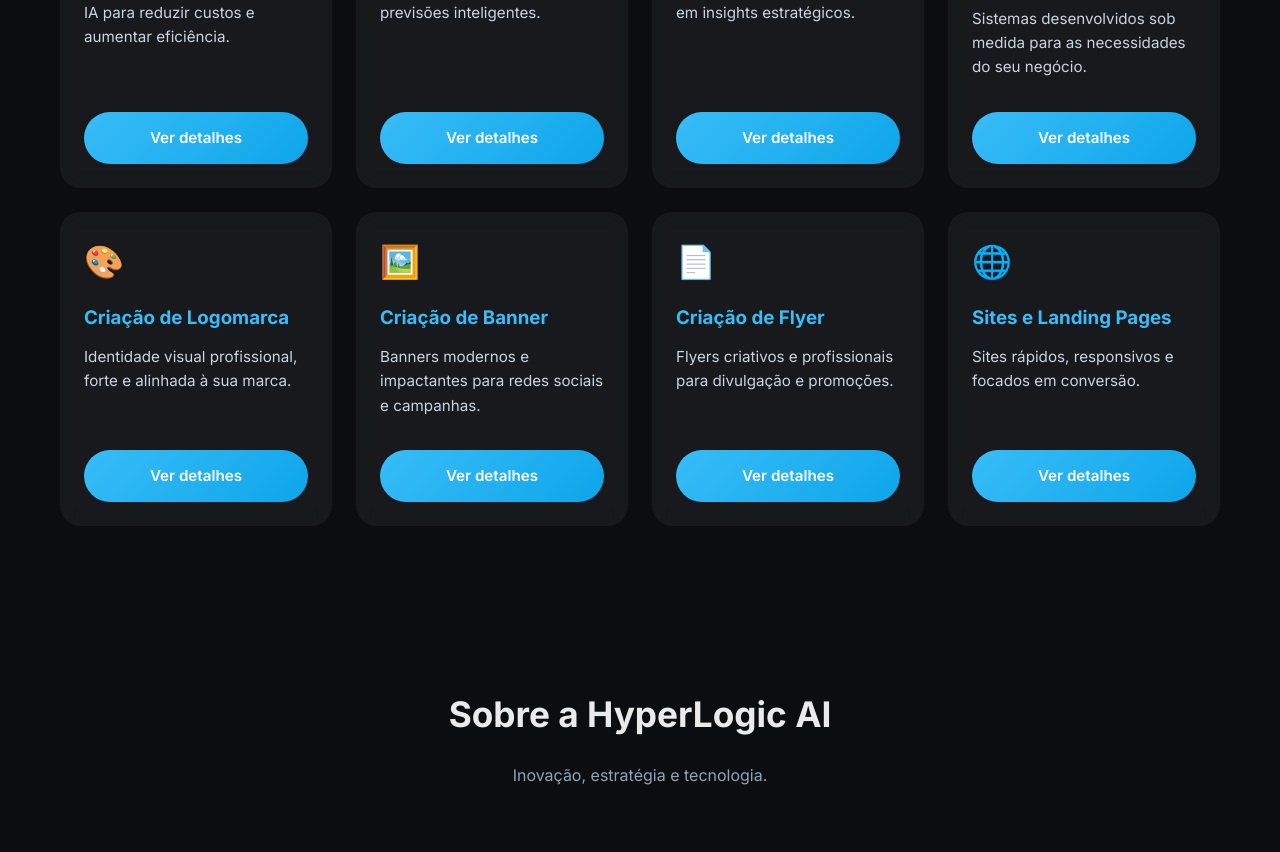
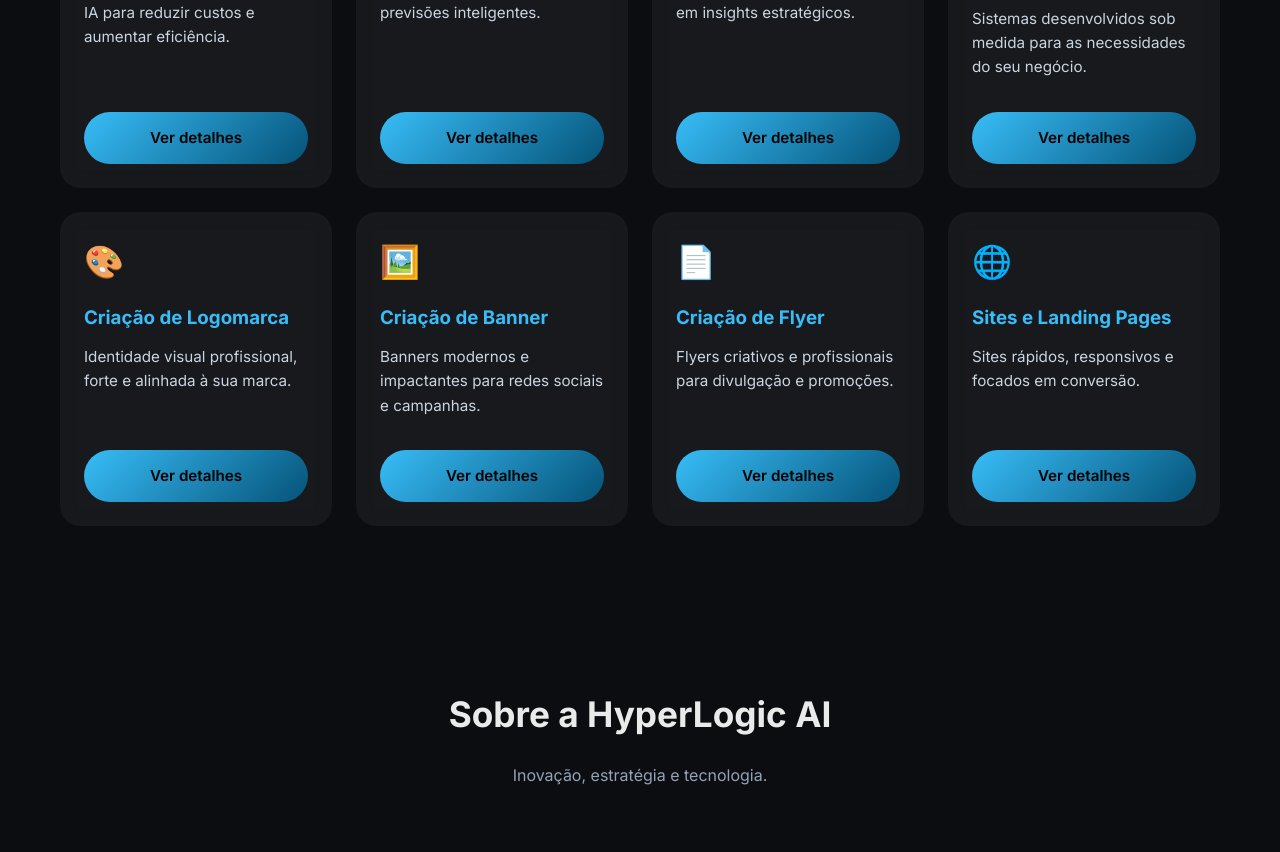
Before and after one commit to hiagoph/hyperlogic-ai, a Next.js app: page / in a window 1280 px wide. Shown: the part 815-1667 px from the top of the page. Built offline with nearby package versions, Linux system fonts and the light colour scheme.

Commit message:
kkkkkkkk

```diff
--- a/app/globals.css
+++ b/app/globals.css
@@ -99,8 +99,8 @@
   padding: 14px 20px;
   border-radius: 999px;
 
-  background: linear-gradient(135deg, #38bdf8, #0ea5e9);
-  color: #fff;
+  background: linear-gradient(135deg, #38bdf8, #055378);
+  color: #000000;
 
   font-weight: 600;
   font-size: 0.95rem;
@@ -114,7 +114,7 @@
 
 .card-btn:hover {
   transform: translateY(-2px);
-  box-shadow: 0 10px 30px #0ea5e9;
+  box-shadow: 0 10px 30px #000000;
 }
 
 
```
